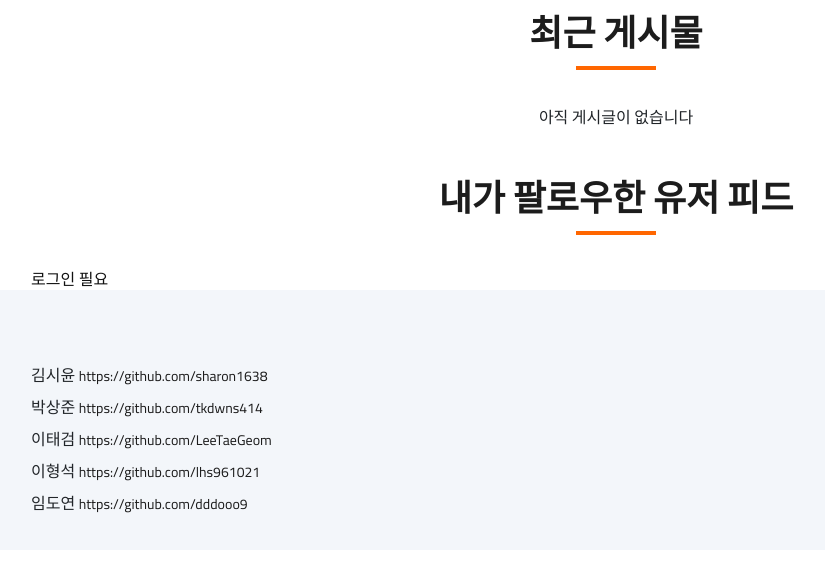
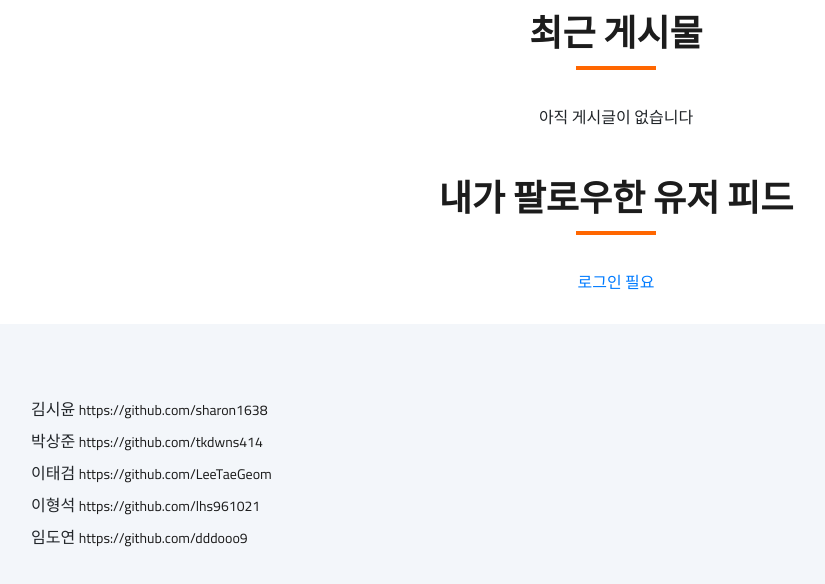
Before and after one commit to lhs961021/purchase_mate, a Django app: page / in a window 1280 px wide. Shown: the part 573-1157 px from the top of the page, without its empty margins (24-849 px from the left). Before the commit the page ends 1086 px from the top, so only its background shows below. Run offline with Django 3.2, Linux system fonts and the light colour scheme; data that the repository does not hold is empty; some libraries are stand-ins or nearby versions.

Commit message:
feat: index.html following field text design update

```diff
--- a/purchase_mate/templates/index.html
+++ b/purchase_mate/templates/index.html
@@ -200,7 +200,9 @@
 
                 {%endif%}
                 {%else%}
-                <h6>로그인 필요</h6>
+                <div style="text-align: center; margin-left: auto; margin-right: auto; margin-bottom: 30px;">
+                    <a href="{% url 'account_login' %}">로그인 필요</a>
+                </div>
                 {%endif%}
             </div>
         </div>
```
